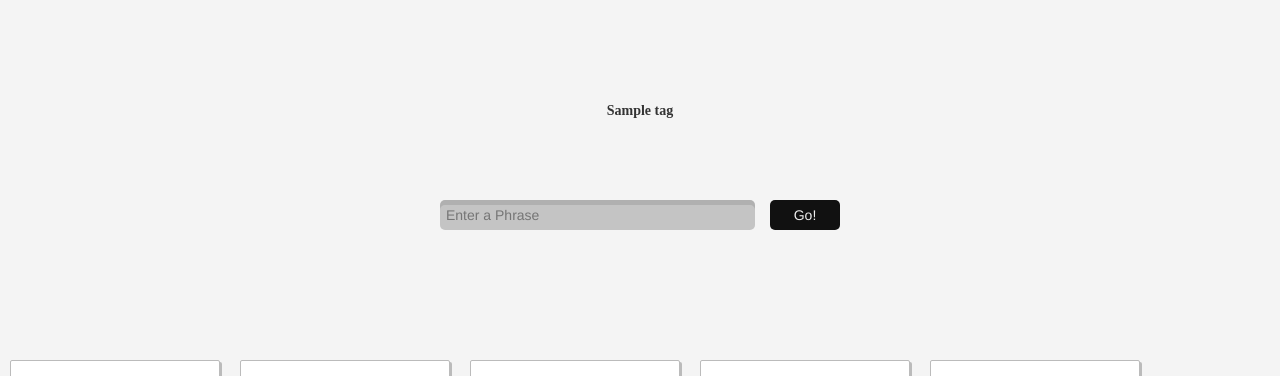
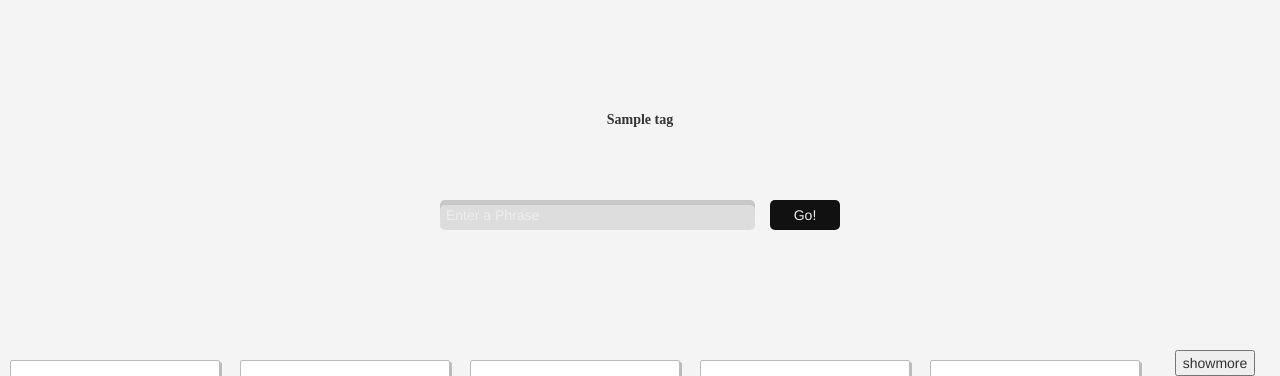
Before and after one commit to rasoulipour/gtmc, a Python web app: template templates/front.html in a window 1280 px wide. Shown: the part 69-445 px from the top of the page. Run offline with Jinja, Linux system fonts and the light colour scheme; the template is opened without the code that fills it: most values are stand-ins (such as "Sample title", 1, 10 or a date in 2020); some libraries are stand-ins or nearby versions.

Commit message:
stating to look good2

```diff
--- a/css/myStyleSheet.css
+++ b/css/myStyleSheet.css
@@ -30,7 +30,23 @@
       float: left;
       margin-right: 15px;
       box-shadow: inset 0px 5px 0px rgba(0,0,0,0.1);
+
     }
+    ::-webkit-input-placeholder { /* Chrome/Opera/Safari */
+      color: #eee;
+    }
+    ::-moz-placeholder { /* Firefox 19+ */
+      color: #eee;
+    }
+    :-ms-input-placeholder { /* IE 10+ */
+      color: #eee;
+    }
+    :-moz-placeholder { /* Firefox 18- */
+      color: #eee;
+    }
+
+
+
 
     .button{
       float: right;
@@ -46,7 +62,7 @@
         padding: 0px 6px;
         margin: 0px 0;
         border: none;
-        background-color: #c4c4c4;
+        background-color: #ddd;
         border-radius: 5px;
         color: #111;
       }
@@ -111,6 +127,7 @@
     .tag{
       font-family: "Futura";
       font-weight: bold;
+      margin-top: 10px;
     }
 
 
@@ -137,6 +154,9 @@
       float:left;
       margin-left: 0;
       box-shadow: inset 0px 5px 0px rgba(0,0,0,0.3);
+      cursor: crosshair;
+      position: relative;
+      display: inline-block;
     }
 
 
@@ -144,10 +164,6 @@
        background-color:#FF0000;
     }
 
-    .color {
-        position: relative;
-        display: inline-block;
-    }
 
     .color .tooltiptext {
         visibility: hidden;
@@ -179,19 +195,25 @@
 
 
     .loading{
-        float: left;
         top: 0px;
         left: 0px;
         position: relative;
-        background: black;
         height: 50;
         width: 400;
     }
 
     #loop{
+      position: relative;
+      width: 400px;
+      height: 50px;
+    }
+
+
+    .show-more{
+      bottom: 0px;
+      position: relative;
 
     }
-
 
     footer{
 
--- a/main.py
+++ b/main.py
@@ -74,8 +74,12 @@ class MainPage(Handler):
         tag = self.request.get("tag")
         img = urlLinks
 
+        #if db.GqlQuery('SELECT * FROM CC WHERE tag = tag'):
+        #    dictionary = exists[0].colorcode
+        #    totalpx = exists[0].totalpx
+        #    dominant = exists[0].dominant
+
         dictionary, totalpx, dominant = main(img)
-
         data_input = CC(tag= tag, colorcode= str(dictionary), dominant = str(dominant), totalpx = totalpx, confidence = 50.0)
         data_input.put()
 
--- a/templates/front.html
+++ b/templates/front.html
@@ -26,10 +26,11 @@
       <label class="searchContent">
 
       <p class="tag">{{tag}}</p>
-      <div class="loading">
-        <img id="loading" src="" alt="">
-      </div>
+
         <div id="loop" display="">
+          <div class="loading">
+            <img id="loading" src="" alt="">
+          </div>
           {% for key in dictionary %}
               <div class="color" style="background-color:rgb{{key}};color:white;padding:0px;height:50px;width: calc({{dictionary[key]}}px / {{totalpx}} * 400);"><span class="tooltiptext">RGB {{key}}</span></div>
           {% endfor %}
@@ -63,6 +64,7 @@
 
 
     <div class="database">
+      <div class="hidecontent">
 
         {% for y in range(5) %}
         <div class="cardQ">
@@ -81,6 +83,13 @@
         </div>
         {% endfor %}
 
+
+      </div>
+
+      <div class="show-more">
+        <button type="button" name="button"> showmore</button>
+
+      </div>
     </div>
 
 
@@ -112,6 +121,24 @@
       var phrase = document.getElementById("phraseinput").value
       var link = ""
 
+
+      var color = '';
+        $('div.color').click(function() {
+          console.log("jimmy");
+            var x = $(this).css('background-color');
+            hexc(x);
+            alert(color);
+        })
+
+        function hexc(colorval) {
+            var parts = colorval.match(/^rgb\((\d+),\s*(\d+),\s*(\d+)\)$/);
+            delete(parts[0]);
+            for (var i = 1; i <= 3; ++i) {
+                parts[i] = parseInt(parts[i]).toString(16);
+                if (parts[i].length == 1) parts[i] = '0' + parts[i];
+            }
+            color = '#' + parts.join('');
+        }
 
           $(function() {
               var params = {
```
Also changed, not shown: 1 other file.
